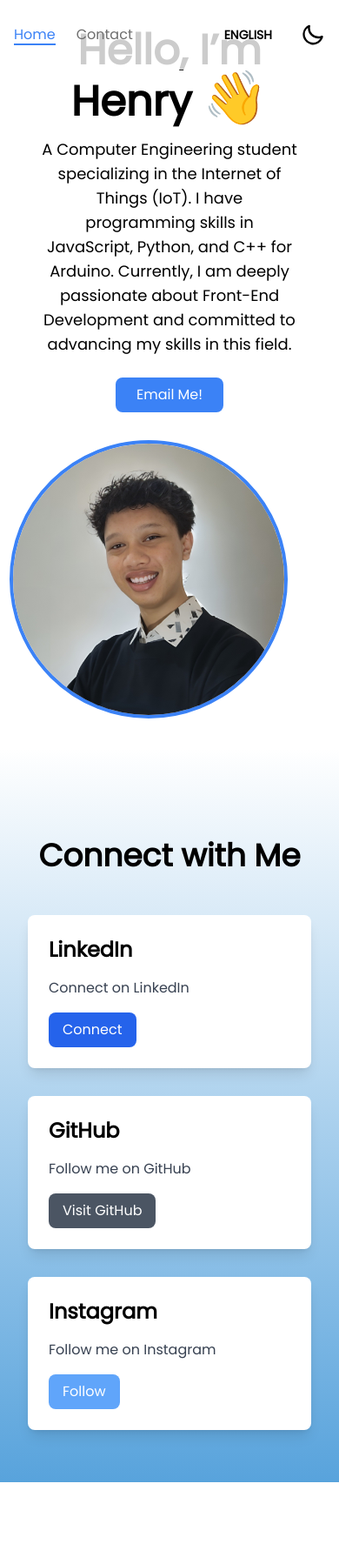
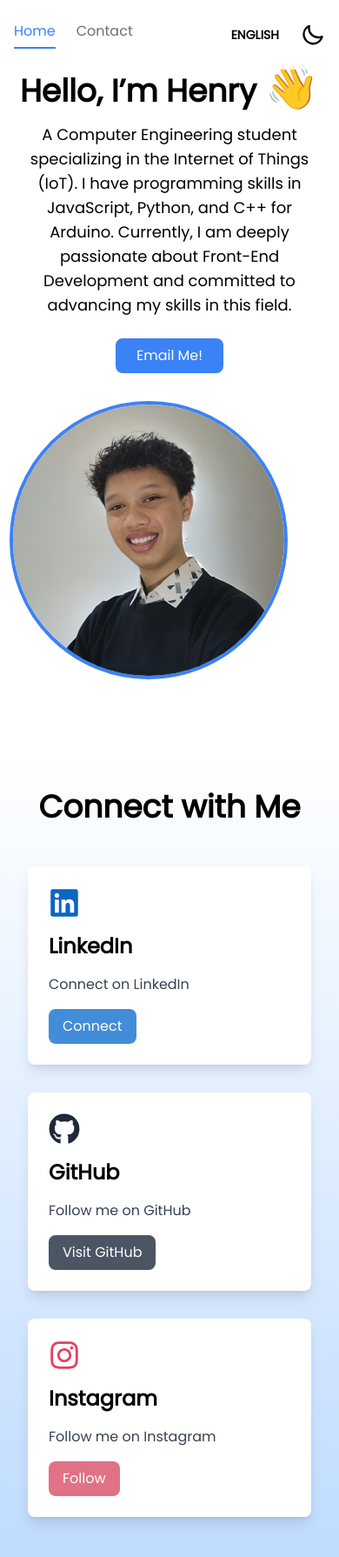
Before and after one commit to HenryFtNonna/profil_pertama, a React (Vite) app in the folder profil_pertama/: page / in a window 390 px wide. Shown: the whole page at 87% size. Before the commit the page ends 1704 px from the top, so only its background shows below. Built offline with nearby package versions, Linux system fonts and the light colour scheme.

Commit message:
Adding animation

```diff
--- a/profil_pertama/package.json
+++ b/profil_pertama/package.json
@@ -10,9 +10,11 @@
     "preview": "vite preview"
   },
   "dependencies": {
+    "motion": "^12.0.6",
     "react": "^18.3.1",
     "react-dom": "^18.3.1",
-    "react-icons": "^5.4.0"
+    "react-icons": "^5.4.0",
+    "react-scroll": "^1.9.0"
   },
   "devDependencies": {
     "@types/react": "^18.3.3",
--- a/profil_pertama/src/App.jsx
+++ b/profil_pertama/src/App.jsx
@@ -6,7 +6,8 @@ function App() {
   const [language, setLanguage] = useState('en'); // 'en' untuk English, 'id' untuk Indonesia
 
   return (
-    <div>
+
+    <div className={isDarkMode ? 'dark' : 'light'}>
       <Pages
         isDarkMode={isDarkMode}
         setIsDarkMode={setIsDarkMode}
--- a/profil_pertama/src/Pages/header/index.jsx
+++ b/profil_pertama/src/Pages/header/index.jsx
@@ -1,4 +1,5 @@
 import React, { useEffect, useState } from 'react';
+import { Link } from 'react-scroll';
 
 export default function Header({ isDarkMode, setIsDarkMode, language, setLanguage }) {
   const [isScrolled, setIsScrolled] = useState(false);
@@ -9,12 +10,9 @@ export default function Header({ isDarkMode, setIsDarkMode, language, setLanguag
 
   // Fungsi untuk scroll ke section tertentu
   const scrollToSection = (id) => {
-    const section = document.getElementById(id);
-    if (section) {
-      section.scrollIntoView({ behavior: 'smooth' });
     setActiveSection(id);
-    }
   };
+
 
   // Efek untuk menangani scroll dan menentukan section aktif
   useEffect(() => {
@@ -49,44 +47,53 @@ export default function Header({ isDarkMode, setIsDarkMode, language, setLanguag
         {/* Navbar (dipindahkan ke kiri) */}
         <nav className="flex items-center gap-6">
   {/* Tombol Home */}
-          <button
-            onClick={() => scrollToSection('hero')}
-            className={`relative transition duration-300 ${
+          <Link
+          to="hero"
+          spy={true}
+          smooth={true}
+          offset={-70}
+          duration={500}
+          className={`relative pb-2 cursor-pointer select-none ${
             activeSection === 'hero'
               ? 'text-blue-500'
               : 'text-[#6e6e6e] hover:text-blue-500'
           }`}
         >
           {language === 'en' ? 'Home' : 'Beranda'}
-            {/* Garis bawah saat aktif */}
+
           <span
-              className={`absolute bottom-0 left-0 h-0.5 bg-blue-500 transition-all duration-300 ease-in-out ${
+            className={`absolute bottom-0 left-0 h-0.5 bg-blue-500 z-10 transition-all duration-300 ease-in-out ${
               activeSection === 'hero' ? 'w-full' : 'w-0'
             }`}
           ></span>
-          </button>
+        </Link>
 
   {/* Tombol Contact */}
-          <button
-            onClick={() => scrollToSection('sosmed')}
-            className={`relative transition duration-300 ${
+          <Link
+            to="sosmed"
+            spy={true}
+            smooth={true}
+            offset={-70} // Ubah offset menjadi -100
+            duration={500} // Perpanjang durasi
+            onSetActive={() => setActiveSection('sosmed')}
+          className={`relative pb-2 cursor-pointer select-none ${
             activeSection === 'sosmed'
               ? 'text-blue-500'
               : 'text-[#6e6e6e] hover:text-blue-500'
           }`}
         >
           {language === 'en' ? 'Contact' : 'Kontak'}
-            {/* Garis bawah saat aktif */}
+
           <span
-              className={`absolute bottom-0 left-0 h-0.5 bg-blue-500 transition-all duration-300 ease-in-out ${
+            className={`absolute bottom-0 left-0 h-0.5 bg-blue-500 z-10 transition-all duration-300 ease-in-out ${
               activeSection === 'sosmed' ? 'w-full' : 'w-0'
             }`}
           ></span>
-          </button>
+        </Link>
         </nav>
 
         {/* Dropdown Pilihan Bahasa (Diubah menggunakan DaisyUI) */}
-        <div className="flex items-center gap-4">
+        <div className="flex items-center gap-2">
           <div className="dropdown dropdown-end">
             <div
               tabIndex={0}
--- a/profil_pertama/src/Pages/section/herosection/index.jsx
+++ b/profil_pertama/src/Pages/section/herosection/index.jsx
@@ -1,4 +1,5 @@
 import React from 'react';
+import { motion } from "framer-motion";
 import Profil from '../../../assets/profil2.jpg';
 
 export default function HeroSection({ isDarkMode, language }) {
@@ -21,36 +22,106 @@ export default function HeroSection({ isDarkMode, language }) {
     },
   };
 
+  const ProfilePhoto = {
+    offscreen: {
+      y: 50,
+      opacity: 0
+    },
+    onscreen: {
+      y: 0,
+      opacity: 1,
+      transition: {
+        type: "spring",
+        bounce: 0.4,
+        duration: 0.8
+      }
+    }
+  };
+
+  const ButtonEmail = {
+    offscreen: {
+      y: 50,
+      opacity: 0
+    },
+    onscreen: {
+      y: 0,
+      opacity: 1,
+      transition: {
+        type: "spring",
+        bounce: 0.4,
+        duration: 0.4, // Durasi diperpendek
+        delay: 0.3    // Tambahkan delay jika perlu
+      }
+    }
+  };
+
   return (
+
     <div
       id="hero"
-      className={`${isDarkMode ? 'bg-neutral-900 text-white' : 'bg-white text-black'} min-h-screen py-2 relative`}
+      className={`${isDarkMode ? 'bg-neutral-900 text-white' : 'bg-white text-black'} min-h-[calc(100vh-5rem)] py-2 relative`}
     >
-      <div className="container mx-auto px-12 flex flex-col md:flex-row items-center justify-center h-screen">
+
+
+      <div className="container mx-auto px-4 md:px-12 flex flex-col md:flex-row items-center justify-center h-screen">
         {/* Kolom Kiri: Teks Perkenalan */}
-        <div className="md:w-1/2 text-center md:text-left">
-          <h2 className="text-5xl font-bold mb-4" >
-            {texts[language].greeting} <span className='wave text-[60px]'>👋</span>
+        <motion.div
+          initial={{ opacity: 0, x: -50 }}
+          animate={{ opacity: 1, x: 0 }}
+          transition={{ duration: 0.8 }}
+          className="md:w-1/2 text-center md:text-left"
+>
+          <h2 className="text-4xl md:text-5xl font-bold mb-4">
+            {texts[language].greeting} <span className='wave text-[50px] md:text-[60px]'>👋</span>
           </h2>
           <p className="text-lg mb-6">{texts[language].description}</p>
-          <button
+          <motion.button
+            variants={ButtonEmail}
+            initial="offscreen"
+            whileInView="onscreen"
+            viewport={{ once: true, amount: 0.2 }}
+            whileHover={{
+              scale: 1.15,
+              transition: {
+                type: "spring",
+                bounce: 0.6,  // Nilai bounce lebih tinggi untuk efek lebih "hidup"
+                duration: 0.3 // Durasi hover diperpendek
+              }
+            }}
+            whileTap={{
+              scale: 0.95,
+              transition: {
+                type: "spring",
+                bounce: 0.4,
+                duration: 0.1
+              }
+            }}
             onClick={handleClick}
-            className="bg-blue-500 text-white px-6 py-2 rounded-lg hover:bg-blue-600 transition duration-300"
+            className="bg-blue-500 text-white px-6 py-2 rounded-lg hover:bg-blue-600 transition-colors duration-200"
           >
             {texts[language].button}
-          </button>
-        </div>
+          </motion.button>
+        </motion.div>
 
         {/* Kolom Kanan: Foto Lingkaran */}
-        <div className="md:w-1/2 flex justify-center md:justify-end mt-8 md:mt-0 mr-12">
+        <motion.div
+          initial="offscreen"
+          whileInView="onscreen"
+          viewport={{ once: true, amount: 0.2 }}
+          whileHover={{ scale: 1.10 }}
+          whileTap={{ scale: 0.95 }}
+          variants={ProfilePhoto}
+          className="md:w-1/2 flex justify-center md:justify-end mt-8 md:mt-0 mr-12"
+>
           <div className="w-80 h-80 rounded-full overflow-hidden border-4 border-blue-500">
             <img
               src={Profil}
               alt="Mohan Henry Kusuma"
               className="w-full h-full object-cover"
+              loading="lazy"
             />
           </div>
-        </div>
+        </motion.div>
       </div>
     </div>
   );
--- a/profil_pertama/src/Pages/section/sosmedsection/index.jsx
+++ b/profil_pertama/src/Pages/section/sosmedsection/index.jsx
@@ -1,4 +1,6 @@
 import React from 'react';
+import { motion } from "framer-motion";
+import { FaLinkedin, FaGithub, FaInstagram } from 'react-icons/fa';
 
 export default function SosmedSection({ isDarkMode, language }) {
 
@@ -17,73 +19,199 @@ export default function SosmedSection({ isDarkMode, language }) {
     },
   };
 
+  const cardVariants = {
+    offscreen: {
+      y: 50,
+      opacity: 0
+    },
+    onscreen: {
+      y: 0,
+      opacity: 1,
+      transition: {
+        type: "spring",
+        bounce: 0.4,
+        duration: 0.8
+      }
+    }
+  };
+
+  const ButtonSosmed = {
+
+    onscreen: {
+      y: 0,
+      opacity: 1,
+      transition: {
+        type: "spring",
+        bounce: 0.4,
+        duration: 0.2, // Durasi diperpendek
+        delay: 0.2    // Tambahkan delay jika perlu
+      }
+    }
+  };
+
+
+
   return (
-    <div
-      id="sosmed"
-      className={`min-h-screen py-12 pt-20 ${
-        isDarkMode
-          ? 'bg-gradient-to-b from-[#171717] to-[#58A3DC]'
-          : 'bg-gradient-to-b from-[#ffffff] to-[#58A3DC]'
-      }`}
-    >
+        <div
+          id="sosmed"
+          className={`min-h-[calc(100vh-5rem)] py-12 ${
+            isDarkMode
+              ? 'bg-gradient-to-b from-neutral-900 to-neutral-600'
+              : 'bg-gradient-to-b from-white to-blue-200'
+          }`}
+        >
       <div className="container mx-auto px-8">
-        <h2 className={`text-4xl font-bold ${isDarkMode ? 'text-white' : 'text-black'} mb-12 mt-6 text-center`}>
+        <h2 className={`text-4xl font-bold ${isDarkMode ? 'text-white' : 'text-black'} mb-12 text-center`}>
           {texts[language].title}
         </h2>
         <div className="grid grid-cols-1 md:grid-cols-2 lg:grid-cols-3 gap-8">
+
           {/* Card LinkedIn */}
-          <div className={`p-6 rounded-lg shadow-lg ${isDarkMode ? 'bg-neutral-800' : 'bg-white'}`}>
+          <motion.div
+            initial="offscreen"
+            whileInView="onscreen"
+            viewport={{ once: true, amount: 0.2 }}
+            variants={cardVariants}
+            whileHover={{ scale: 1.1 }}
+            whileTap={{ scale: 0.9 }}
+            className={`p-6 rounded-lg shadow-lg ${isDarkMode ? 'bg-neutral-800' : 'bg-white'}`}
+>
+
+          <FaLinkedin className={`text-4xl mb-4 transition-all duration-300 ease-in-out ${
+                isDarkMode ? 'text-[#0A66C2]' : 'text-[#0A66C2]'
+              }`} />
             <h3 className={`text-2xl font-semibold ${isDarkMode ? 'text-white' : 'text-black'} mb-4`}>
               LinkedIn
             </h3>
             <p className={`${isDarkMode ? 'text-gray-300' : 'text-gray-700'} mb-4`}>
               {texts[language].linkedin}
             </p>
-            <a
+            <motion.a
+            variants={ButtonSosmed}
+            whileInView="onscreen"
+            viewport={{ once: true, amount: 0.2 }}
+            whileHover={{
+              scale: 1.15,
+              transition: {
+                type: "spring",
+                bounce: 0.2,  // Nilai bounce lebih tinggi untuk efek lebih "hidup"
+                duration: 0.2  // Durasi hover diperpendek
+              }
+            }}
+            whileTap={{
+              scale: 0.95,
+              transition: {
+                type: "spring",
+                bounce: 0.4,
+                duration: 0.1
+              }
+            }}
+            // onClick={handleClick}
               href="https://www.linkedin.com/in/mohan-henry-kusuma/"
               className={`inline-block px-4 py-2 rounded-lg ${
-                isDarkMode ? 'bg-[#486ae9] text-white' : 'bg-blue-600 text-white'
-              } hover:bg-blue-800 transition duration-300`}
+                isDarkMode ? 'bg-[#428dd7] text-white' : 'bg-[#428dd7] text-white'
+              } hover:bg-[#0A66C2] transition duration-300`}
             >
               {language === 'en' ? 'Connect' : 'Hubungi'}
-            </a>
-          </div>
+            </motion.a>
+            </motion.div>
 
           {/* Card GitHub */}
-          <div className={`p-6 rounded-lg shadow-lg ${isDarkMode ? 'bg-neutral-800' : 'bg-white'}`}>
+
+          <motion.div
+            initial="offscreen"
+            whileInView="onscreen"
+            viewport={{ once: true, amount: 0.2 }}
+            variants={cardVariants}
+            whileHover={{ scale: 1.1 }}
+            whileTap={{ scale: 0.9 }}
+            className={`p-6 rounded-lg shadow-lg ${isDarkMode ? 'bg-neutral-800' : 'bg-white'}`}
+          >
+          <FaGithub className={`text-4xl mb-4 transition-all duration-300 ease-in-out ${
+                isDarkMode ? 'text-gray-200' : 'text-gray-800'
+              }`} />
             <h3 className={`text-2xl font-semibold ${isDarkMode ? 'text-white' : 'text-black'} mb-4`}>
               GitHub
             </h3>
             <p className={`${isDarkMode ? 'text-gray-300' : 'text-gray-700'} mb-4`}>
               {texts[language].github}
             </p>
-            <a
+            <motion.a
+              variants={ButtonSosmed}
+              whileInView="onscreen"
+              viewport={{ once: true, amount: 0.2 }}
+              whileHover={{
+                scale: 1.15,
+                transition: {
+                  type: "spring",
+                  bounce: 0.2,  // Nilai bounce lebih tinggi untuk efek lebih "hidup"
+                  duration: 0.2  // Durasi hover diperpendek
+                }
+              }}
+              whileTap={{
+                scale: 0.95,
+                transition: {
+                  type: "spring",
+                  bounce: 0.4,
+                  duration: 0.1
+                }
+              }}
               href="https://github.com/HenryFtNonna"
               className={`inline-block px-4 py-2 rounded-lg ${
                 isDarkMode ? 'bg-gray-700 text-white' : 'bg-gray-600 text-white'
               } hover:bg-gray-800 transition duration-300`}
             >
               {language === 'en' ? 'Visit GitHub' : 'Kunjungi GitHub'}
-            </a>
-          </div>
+            </motion.a>
+          </motion.div>
 
           {/* Card Instagram */}
-          <div className={`p-6 rounded-lg shadow-lg ${isDarkMode ? 'bg-neutral-800' : 'bg-white'}`}>
+          <motion.div
+            initial="offscreen"
+            whileInView="onscreen"
+            viewport={{ once: true, amount: 0.2 }}
+            variants={cardVariants}
+            whileHover={{ scale: 1.1 }}
+            whileTap={{ scale: 0.9 }}
+            className={`p-6 rounded-lg shadow-lg ${isDarkMode ? 'bg-neutral-800' : 'bg-white'}`}
+>
+          <FaInstagram className={`text-4xl mb-4 transition-all duration-300 ease-in-out ${
+                isDarkMode ? 'text-[#E4405F]' : 'text-[#E4405F]'
+              }`} />
             <h3 className={`text-2xl font-semibold ${isDarkMode ? 'text-white' : 'text-black'} mb-4`}>
               Instagram
             </h3>
             <p className={`${isDarkMode ? 'text-gray-300' : 'text-gray-700'} mb-4`}>
               {texts[language].instagram}
             </p>
-            <a
+            <motion.a
+            variants={ButtonSosmed}
+            whileInView="onscreen"
+            viewport={{ once: true, amount: 0.2 }}
+            whileHover={{
+              scale: 1.15,
+              transition: {
+                type: "spring",
+                bounce: 0.2,  // Nilai bounce lebih tinggi untuk efek lebih "hidup"
+                duration: 0.2  // Durasi hover diperpendek
+              }
+            }}
+            whileTap={{
+              scale: 0.95,
+              transition: {
+                type: "spring",
+                bounce: 0.4,
+                duration: 0.1
+              }
+            }}
               href="https://www.instagram.com/mohan.henryk/"
               className={`inline-block px-4 py-2 rounded-lg ${
-                isDarkMode ? 'bg-blue-400 text-white' : 'bg-blue-400 text-white'
-              } hover:bg-blue-500 transition duration-300`}
+                isDarkMode ? 'bg-[#e17185] text-white' : 'bg-[#e17185] text-white'
+              } hover:bg-[#E4405F] transition duration-300`}
             >
               {language === 'en' ? 'Follow' : 'Ikuti'}
-            </a>
-          </div>
+            </motion.a>
+          </motion.div>
         </div>
       </div>
     </div>
--- a/profil_pertama/tailwind.config.js
+++ b/profil_pertama/tailwind.config.js
@@ -1,8 +1,9 @@
 import daisyui from 'daisyui';
 
 /** @type {import('tailwindcss').Config} */
-const { fontFamily } = require("tailwindcss/defaultTheme");
+
 export default {
+  darkMode: ['class', '[data-theme="dark"]'],
   content: [
     "./index.html",
     "./src/**/*.{js,ts,jsx,tsx}",
@@ -10,7 +11,7 @@ export default {
   theme: {
     extend: {
       fontFamily: {
-        'Poppins': ['Poppins']
+        Poppins: ['Poppins', 'sans-serif']
       }
     },
   },
```
Also changed, not shown: profil_pertama/src/App.css (added), profil_pertama/src/assets/globals.css (line endings or trailing spaces), 1 other file (tests, documents, lock files or other folders). Lines whose indentation alone changed are shown as unchanged.
